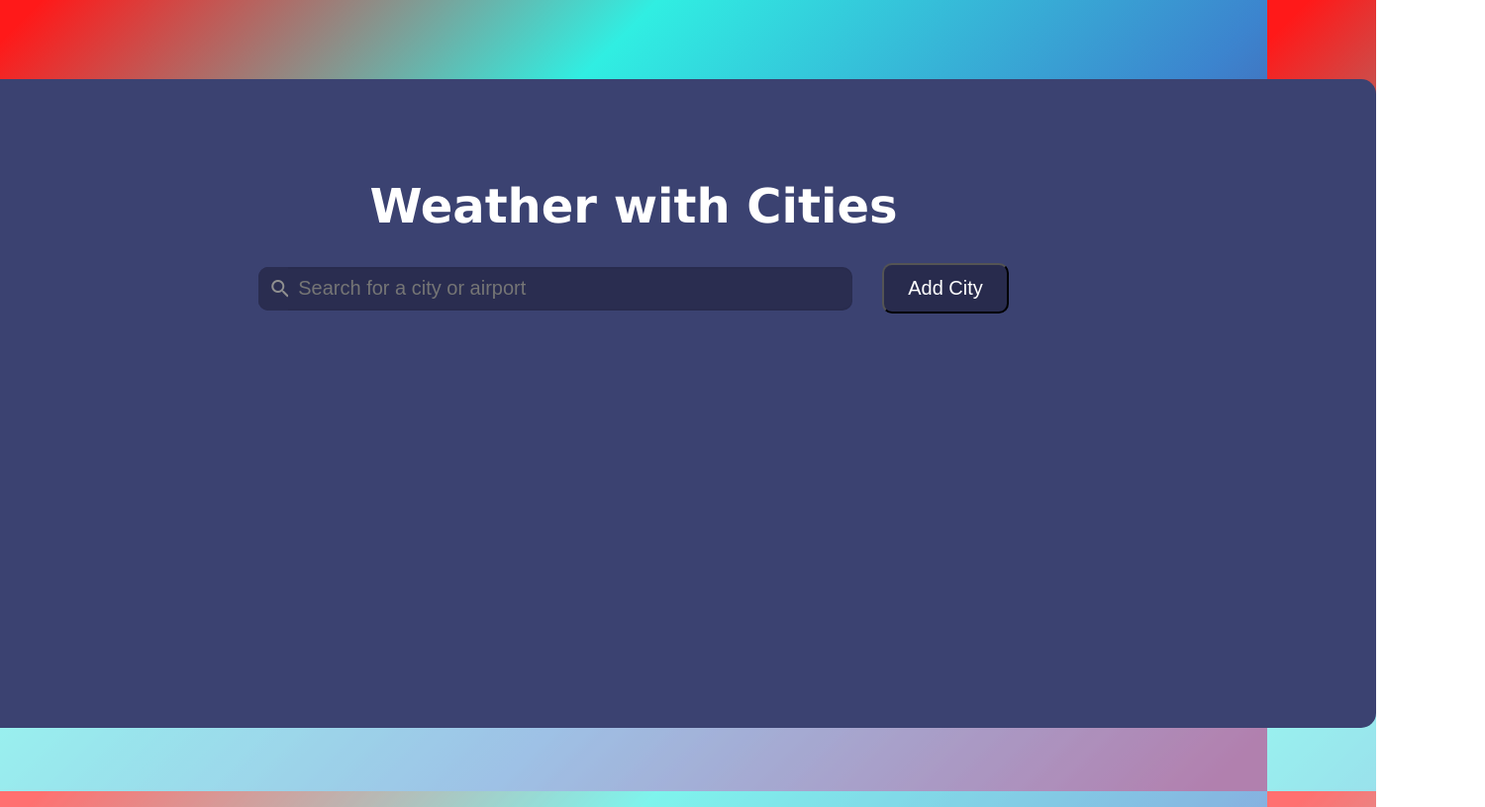
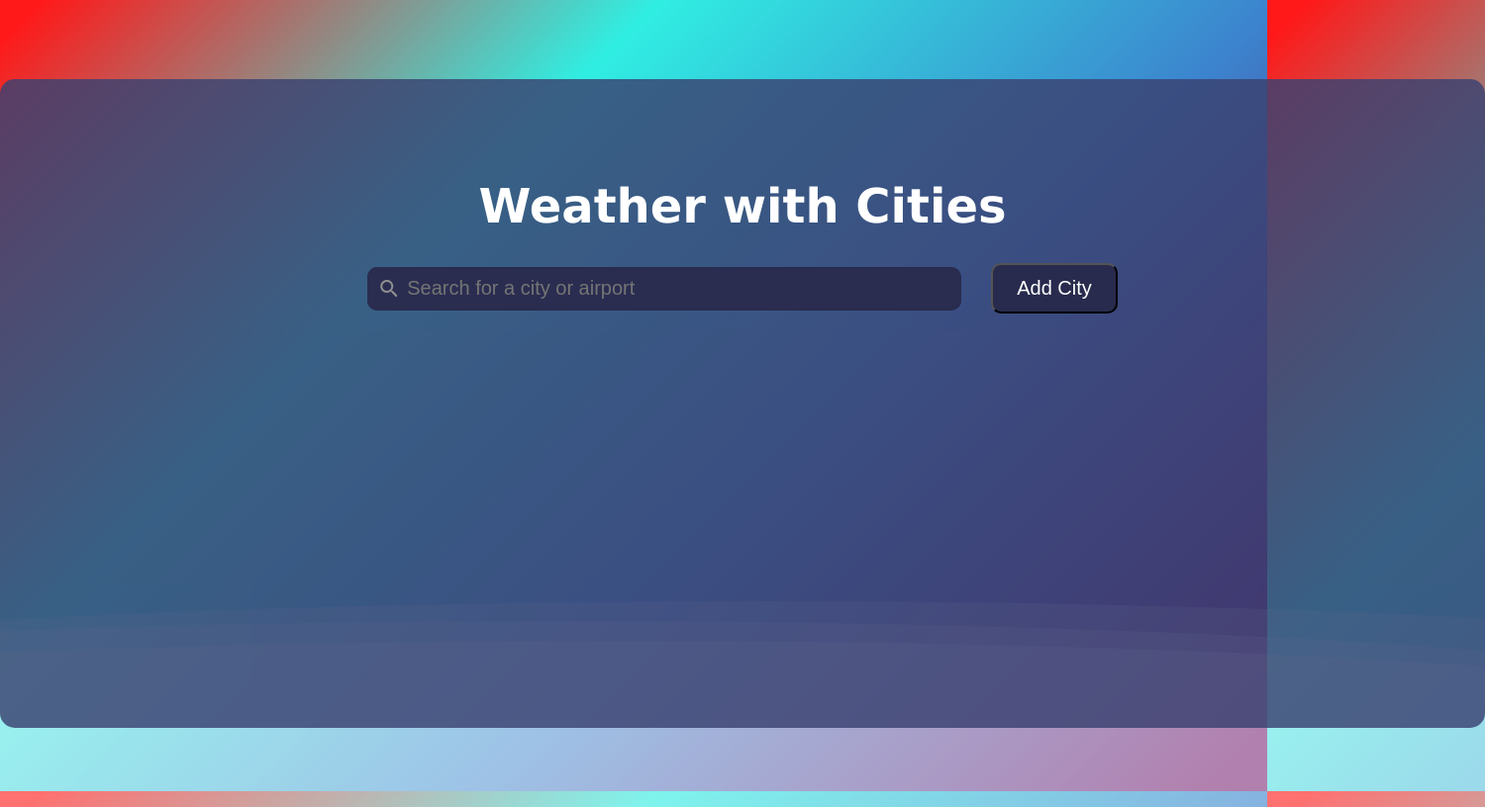
Before and after one commit to sandeep-mz/weather-with-city, a plain HTML site: page index.html in a window 1280 px wide. Shown: the whole page at 99% size, 1500 px wide, since content can reach past the window. Drawn offline with Linux system fonts and the light colour scheme; no server answers.

Commit message:
Updated css

```diff
--- a/index.html
+++ b/index.html
@@ -3,8 +3,9 @@
   <head>
     <meta charset="UTF-8" />
     <meta name="viewport" content="width=device-width, initial-scale=1.0" />
-    <title>D-Weather app</title>
+    <title>Weather app | Check with city</title>
     <link rel="stylesheet" href="style.css" />
+    <link rel="icon" type="image/x-icon" href="./font/Icon/icons8.png">
     <link
       href="https://fonts.googleapis.com/icon?family=Material+Icons"
       rel="stylesheet" />
@@ -12,7 +13,7 @@
     <link rel="stylesheet" href="./css/weather-icons-wind.min.css" />
     <link rel="stylesheet" href="./css/weather-icons.css" />
     <link rel="stylesheet" href="./css/weather-icons.min.css" />
-    <link rel="stylesheet" href="bgamimation.css">
+    <link rel="stylesheet" href="./css/bgamimation.css">
   </head>
   <body>
     <div>
--- a/style.css
+++ b/style.css
@@ -4,19 +4,14 @@
   box-sizing: border-box;
 }
 
-body {
-  background-color: #2f3144;
-  display: flex;
-  justify-content: center;
-  align-items: center;
-}
+
 
 #conatiner-main {
   height: fit-content;
   min-height: 82vh;
   width: 1500px;
   border-radius: 15px;
-  background-color: #3b4271;
+  background-color: #3b4271d2;
   display: flex;
   flex-direction: column;
   align-items: center;
```
Also changed, not shown: css/bgamimation.css (renamed from bgamimation.css), font/Icon/icons8.png (added).
